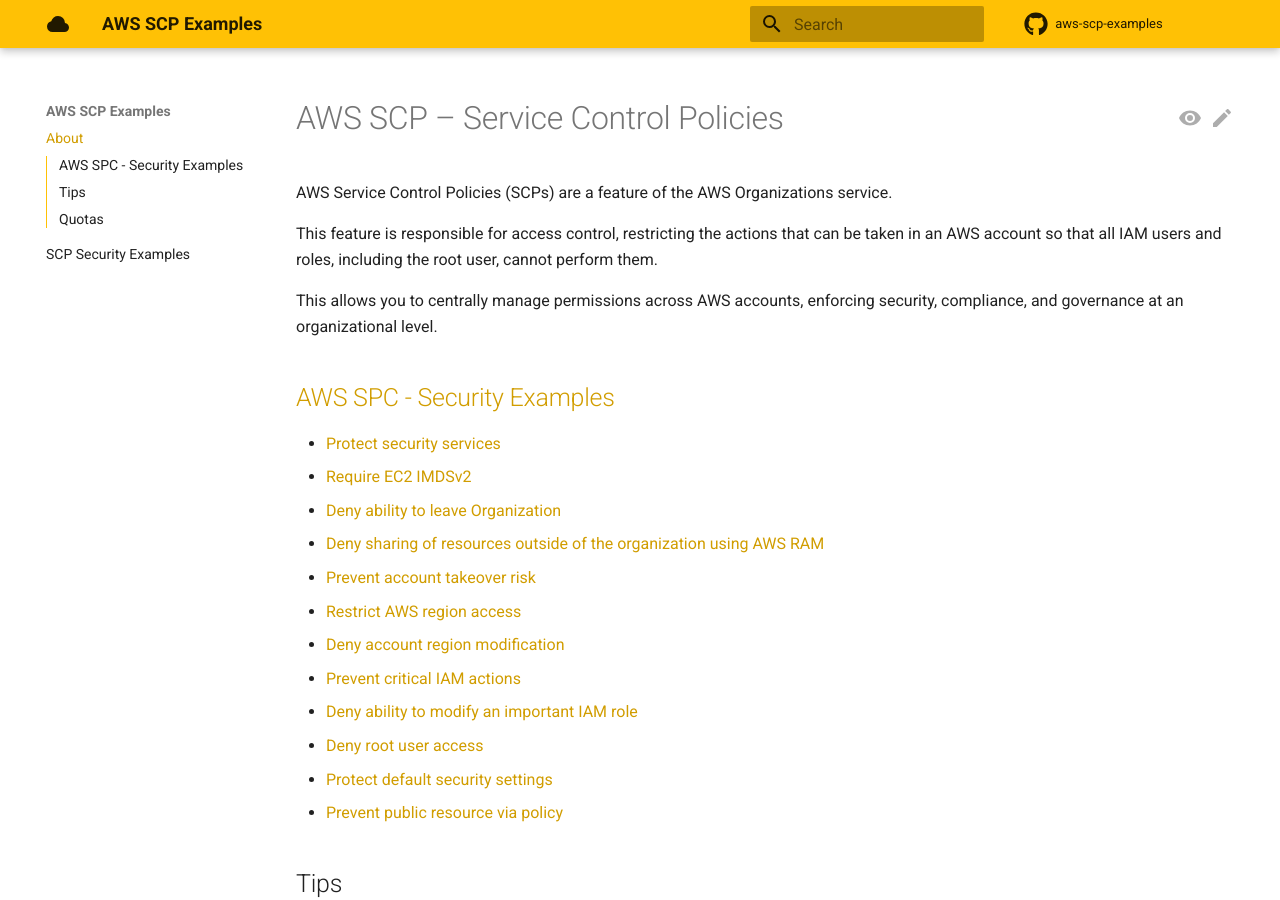
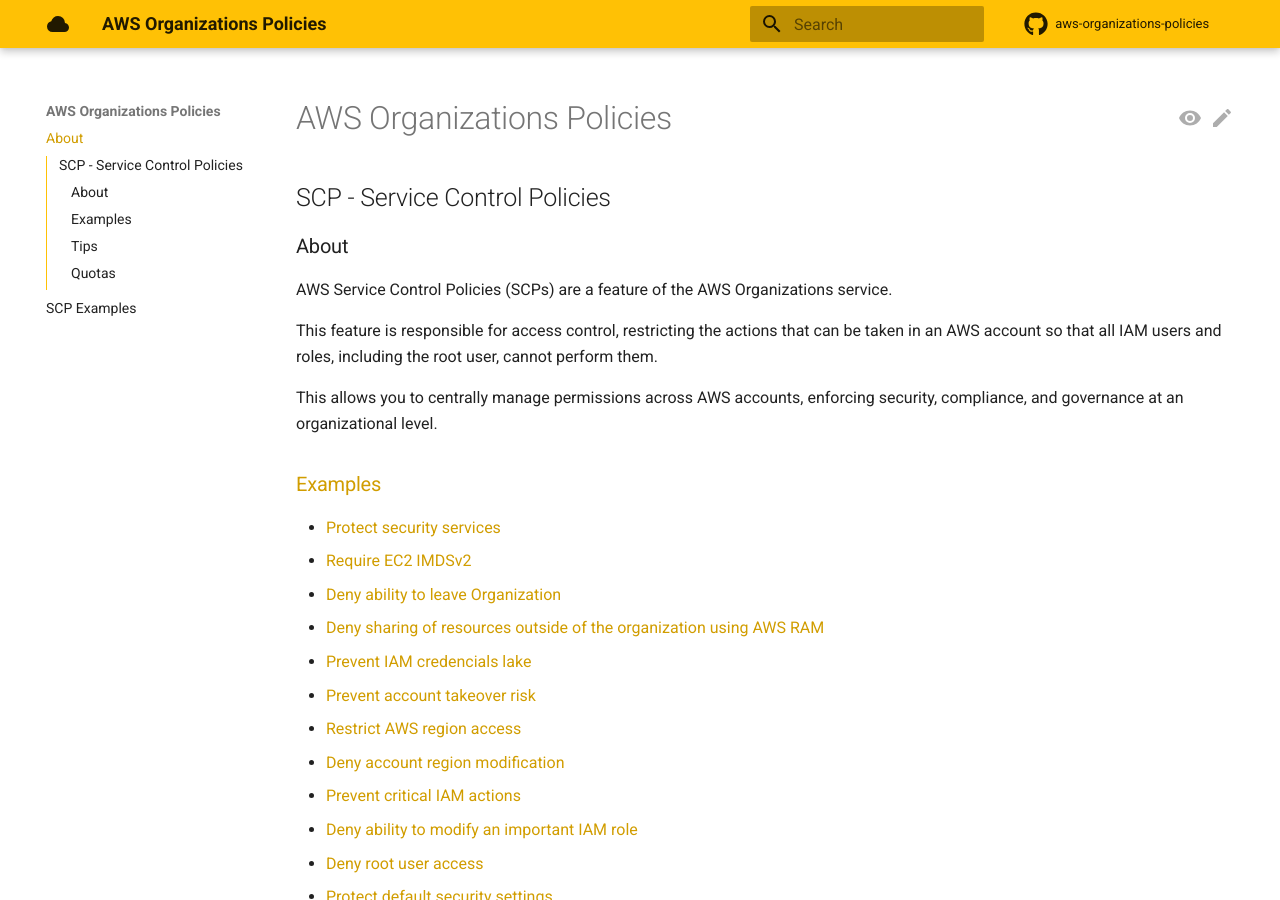
Before and after one commit to almeida-matheus/aws-organizations-policies, an MkDocs documentation site: the page built from docs/index.md, in a window 1280 px wide and 900 px high. Built offline with MkDocs 1.6.1 and Material for MkDocs 9.7.7, drawn with Linux system fonts in a browser that asks for light colours; comment, search, counter and statistics services are not loaded.

Commit message:
update project structure

```diff
--- a/docs/index.md
+++ b/docs/index.md
@@ -1,4 +1,8 @@
-# AWS SCP – Service Control Policies
+# AWS Organizations Policies
+
+## SCP - Service Control Policies
+
+### About
 
 AWS Service Control Policies (SCPs) are a feature of the AWS Organizations service.
 
@@ -6,21 +10,22 @@ This feature is responsible for access control, restricting the actions that can
 
 This allows you to centrally manage permissions across AWS accounts, enforcing security, compliance, and governance at an organizational level.
 
-## [AWS SPC - Security Examples](security.md)
-* [Protect security services](security.html#protect-security-services)
-* [Require EC2 IMDSv2](security.html#require-ec2-imdsv2)
-* [Deny ability to leave Organization](security.html#deny-ability-to-leave-organization)
-* [Deny sharing of resources outside of the organization using AWS RAM](security.html#deny-sharing-of-resources-outside-of-the-organization-using-aws-ram)
-* [Prevent account takeover risk](security.html#prevent-account-takeover-risk)
-* [Restrict AWS region access](security.html#restrict-aws-region-access)
-* [Deny account region modification](security.html#deny-account-region-modification)
-* [Prevent critical IAM actions](security.html#prevent-critical-iam-actions)
-* [Deny ability to modify an important IAM role](security.html#deny-ability-to-modify-an-important-iam-role)
-* [Deny root user access](security.html#deny-root-user-access)
-* [Protect default security settings](security.html#protect-default-security-settings)
-* [Prevent public resource via policy](security.html#prevent-public-resource-via-policy)
+### [Examples](aws-scp-examples.md)
+* [Protect security services](aws-scp-examples.html#protect-security-services)
+* [Require EC2 IMDSv2](aws-scp-examples.html#require-ec2-imdsv2)
+* [Deny ability to leave Organization](aws-scp-examples.html#deny-ability-to-leave-organization)
+* [Deny sharing of resources outside of the organization using AWS RAM](aws-scp-examples.html#deny-sharing-of-resources-outside-of-the-organization-using-aws-ram)
+* [Prevent IAM credencials lake](aws-scp-examples.html#prevent-account-takeover-risk)
+* [Prevent account takeover risk](aws-scp-examples.html#prevent-account-takeover-risk)
+* [Restrict AWS region access](aws-scp-examples.html#restrict-aws-region-access)
+* [Deny account region modification](aws-scp-examples.html#deny-account-region-modification)
+* [Prevent critical IAM actions](aws-scp-examples.html#prevent-critical-iam-actions)
+* [Deny ability to modify an important IAM role](aws-scp-examples.html#deny-ability-to-modify-an-important-iam-role)
+* [Deny root user access](aws-scp-examples.html#deny-root-user-access)
+* [Protect default security settings](aws-scp-examples.html#protect-default-security-settings)
+* [Prevent public resource via policy](aws-scp-examples.html#prevent-public-resource-via-policy)
 
-## Tips
+### Tips
 
 * Create multiple Organizational Units (OUs) instead of attaching all SCPs to the root of your organization. This approach allows for more granular restrictions and increases the number of SCPs you can attach, due to quota limits.
 * Each Organizational Unit (OU) can have up to 5 SCPs attached. To avoid hitting this limit, consider combining multiple policies into a single SCP where possible.
@@ -29,7 +34,7 @@ This allows you to centrally manage permissions across AWS accounts, enforcing s
 * Unlike IAM policies, SCPs count whitespace towards the character limit. Be mindful of this when writing policies to ensure they stay within the size constraints.
 * Always test your SCPs in a non-production environment to understand their impact before applying them broadly.
 
-## Quotas
+### Quotas
 
 | Value                                 | Quota           |
 |---------------------------------------|-----------------|
--- a/mkdocs.yml
+++ b/mkdocs.yml
@@ -1,7 +1,7 @@
-site_name: AWS SCP Examples
+site_name: AWS Organizations Policies
 nav:
   - About: index.md
-  - SCP Security Examples: security.md
+  - SCP Examples: aws-scp-examples.md
 theme:
   name: material
   palette:
@@ -34,6 +34,6 @@ markdown_extensions:
 plugins:
   - search
   - offline
-repo_url: https://github.com/almeida-matheus/aws-scp-examples
-repo_name: aws-scp-examples
+repo_url: https://github.com/almeida-matheus/aws-organizations-policies
+repo_name: aws-organizations-policies
 edit_uri: edit/main/docs/
```
Also changed, not shown: README.md (+3 -3 lines), docs/aws-scp-examples.md (renamed from docs/security.md, +34 -1 lines).
